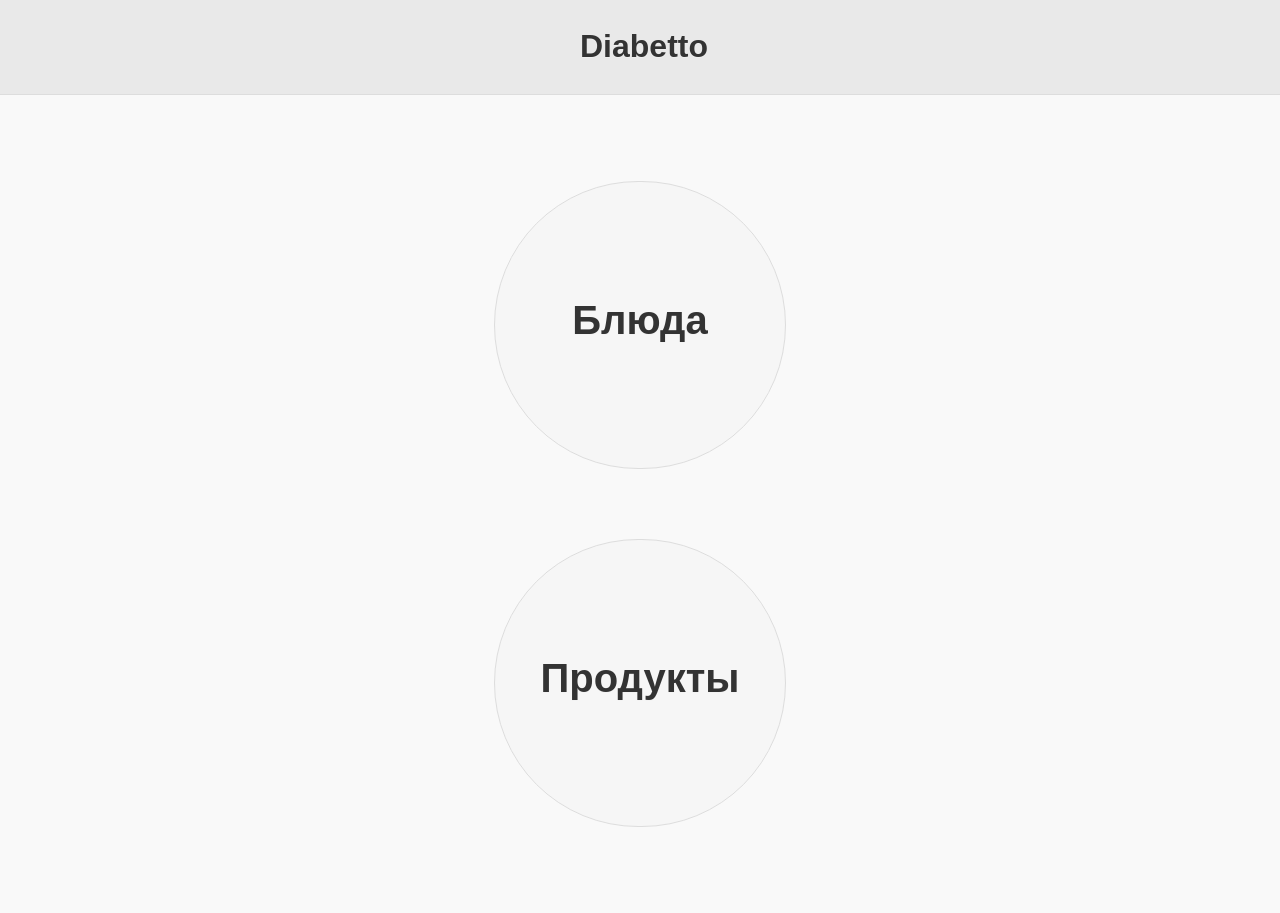
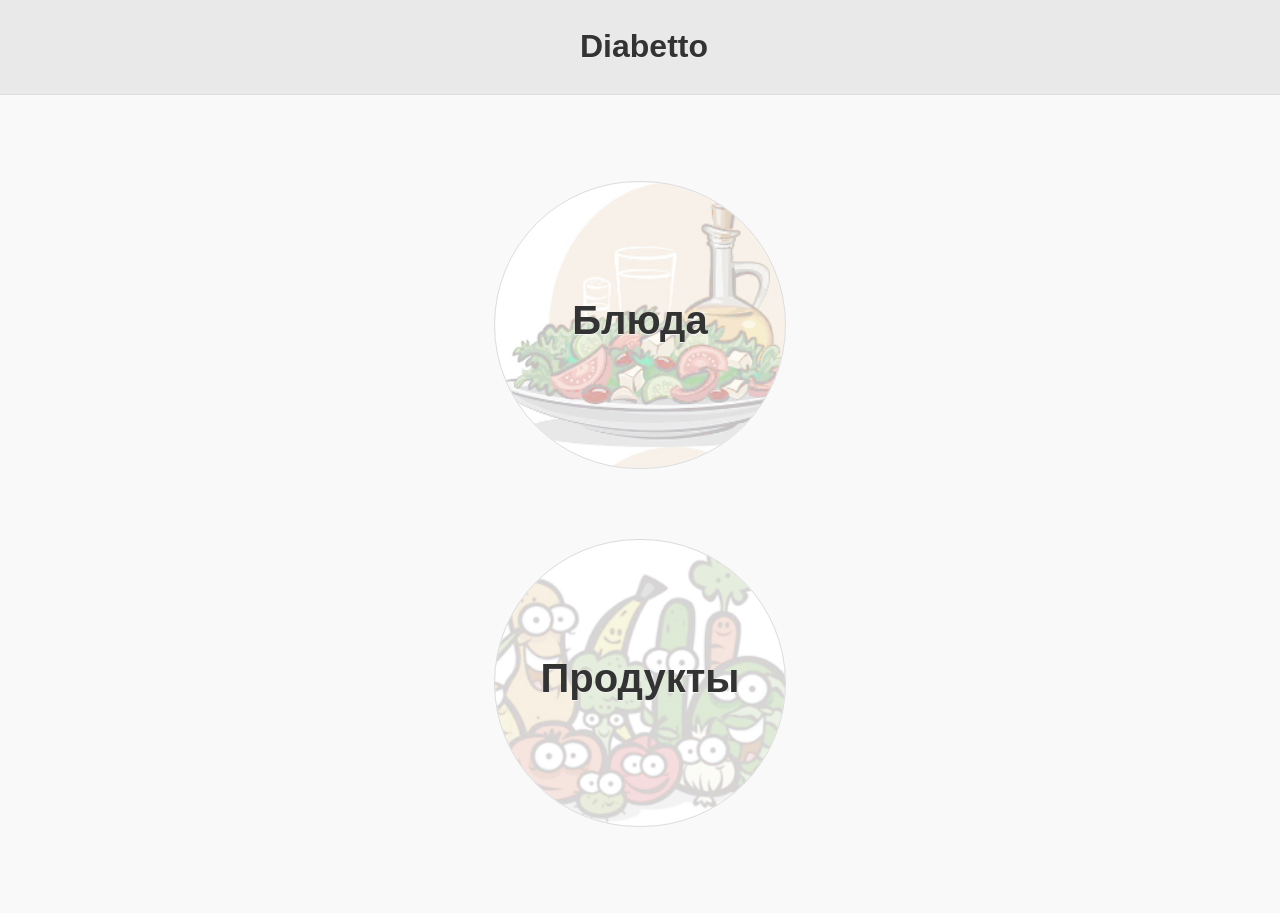
Before and after one commit to umax/diabetto2, a Django app: page / in a window 1280 px wide. Run offline with Django 3.2, Linux system fonts and the light colour scheme.

Commit message:
Added images for buttons on main menu

```diff
--- a/diabetto/static/css/styles.css
+++ b/diabetto/static/css/styles.css
@@ -101,6 +101,14 @@
     margin: 0 auto;
     margin-bottom: 70px;
 }
+.products-button {
+    background-image: url('images/products.png');
+    background-size: cover;
+}
+.dishes-button {
+    background-image: url('images/dishes.png');
+    background-size: contain;
+}
 .main-menu-container {
     display: block;
     width: 50%;
--- a/templates/index.html
+++ b/templates/index.html
@@ -2,7 +2,7 @@
 
 {% block content %}
     <div class="main-menu-container">
-        <a href="{% url 'index_dish' %}" class="ui-btn ui-corner-all main-menu-button" data-ajax="false">Блюда</a>
-        <a href="{% url 'index_category' %}" class="ui-btn ui-corner-all main-menu-button" data-ajax="false">Продукты</a>
+        <a href="{% url 'index_dish' %}" class="ui-btn ui-corner-all main-menu-button dishes-button" data-ajax="false">Блюда</a>
+        <a href="{% url 'index_category' %}" class="ui-btn ui-corner-all main-menu-button products-button" data-ajax="false">Продукты</a>
     </div>
 {% endblock content %}
```
Also changed, not shown: diabetto/static/css/images/dishes.png (added), diabetto/static/css/images/products.png (added).
